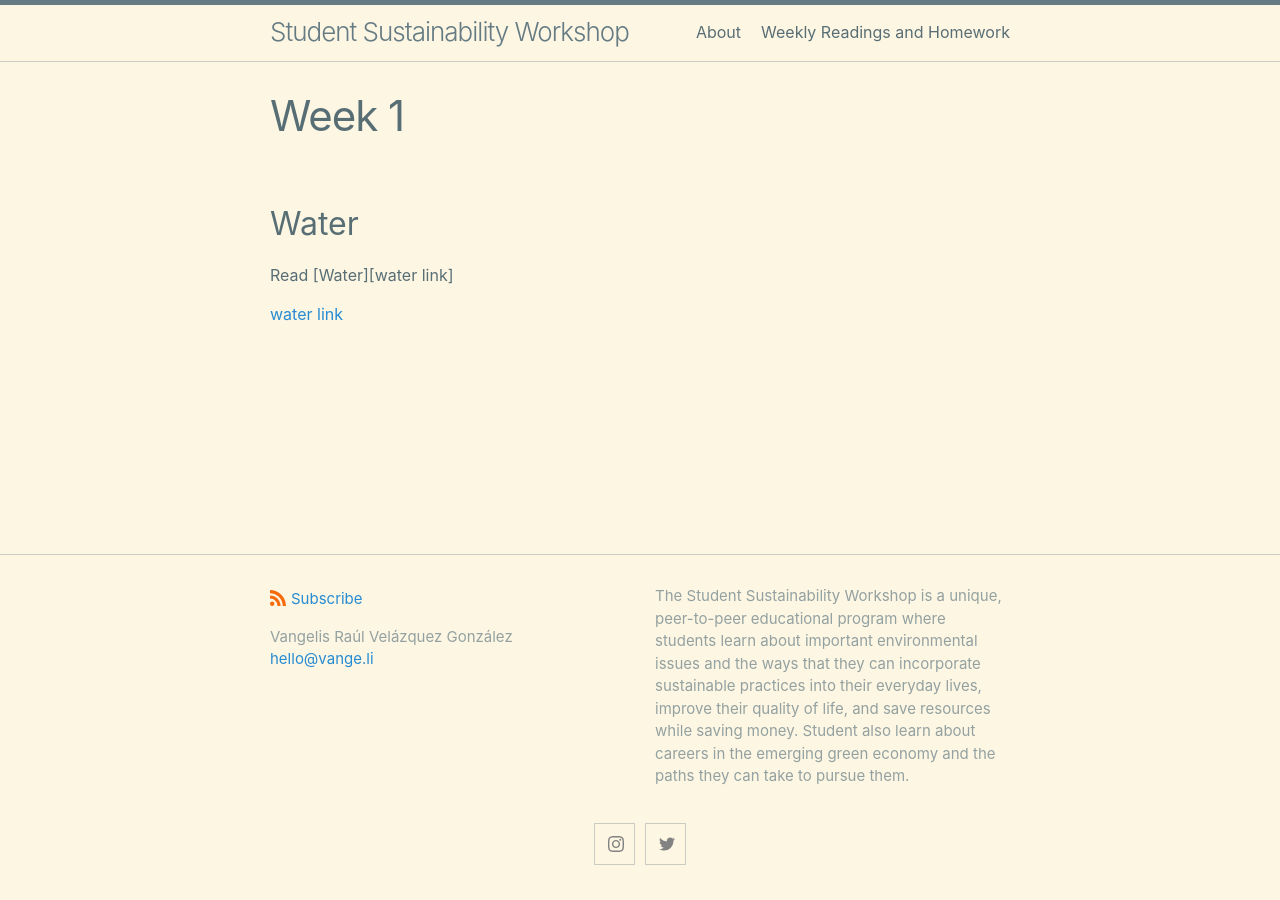
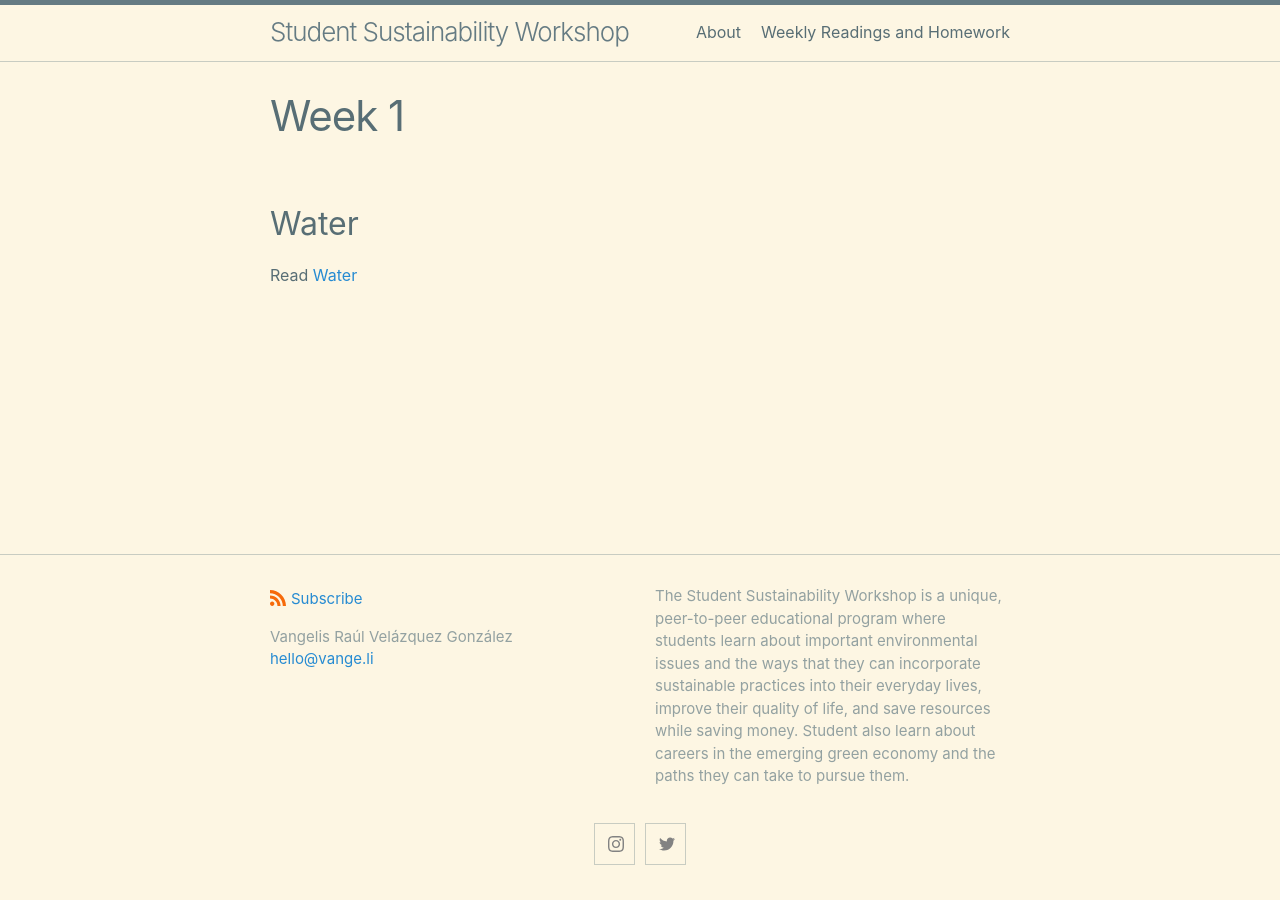
Before and after one commit to miquiztlicollective/smc-ssw, a Jekyll site: the page built from _posts/2020-03-31-week_1.md, in a window 1280 px wide. Built offline with Jekyll 4.4.1, drawn with Linux system fonts in a browser that asks for light colours; some of the changed lines change nothing that is shown.

Commit message:
Update 2020-03-31-week_1.md

```diff
--- a/_posts/2020-03-31-week_1.md
+++ b/_posts/2020-03-31-week_1.md
@@ -6,10 +6,10 @@ categories: hw
 
 ## Water
 
-Read [Water][water link]
+Read [Water][link to water chapter]
 
 
 
 
 
-[water link](http://www.smc.edu/AcademicAffairs/Sustainability/Documents/SW_Worksbook_SGP_Water.pdf)
+[link to water chapter]: (http://www.smc.edu/AcademicAffairs/Sustainability/Documents/SW_Worksbook_SGP_Water.pdf)
```
